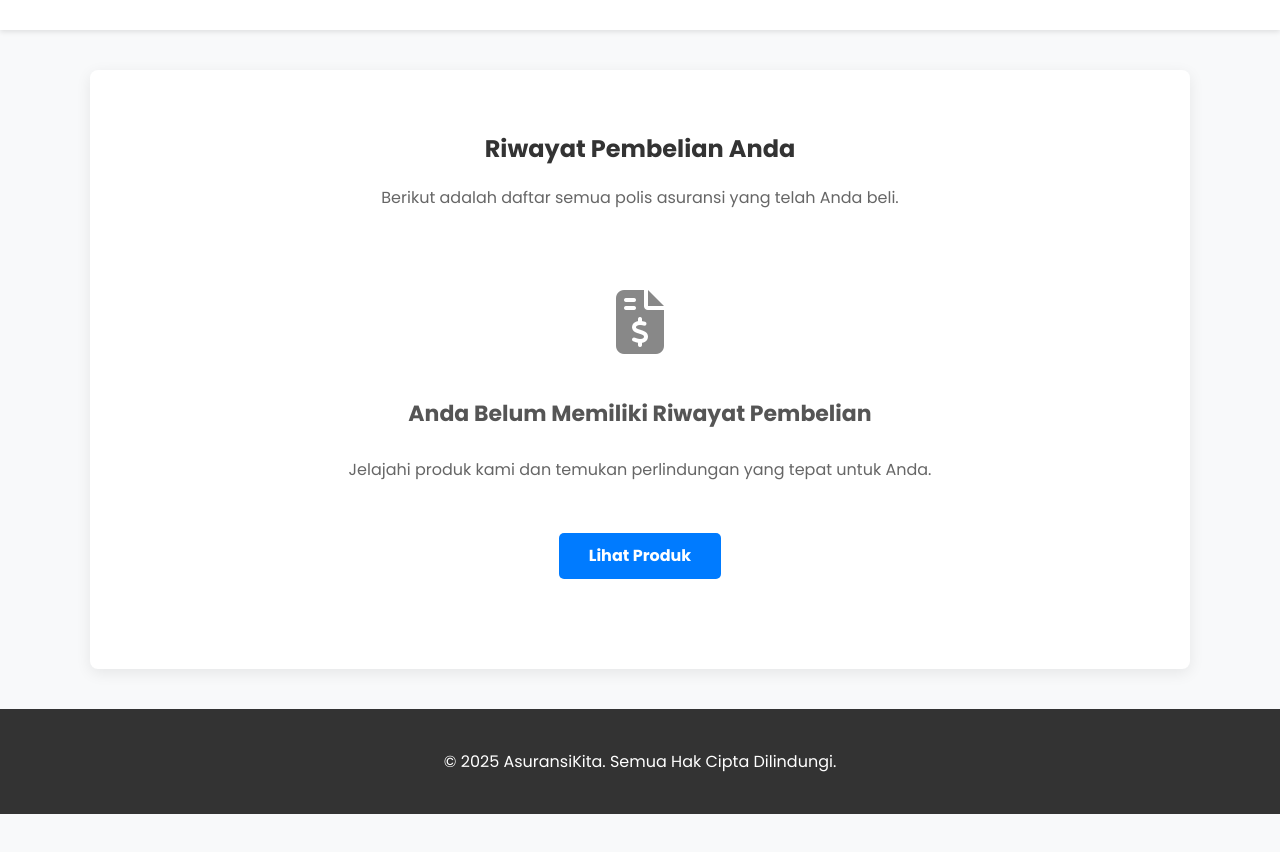
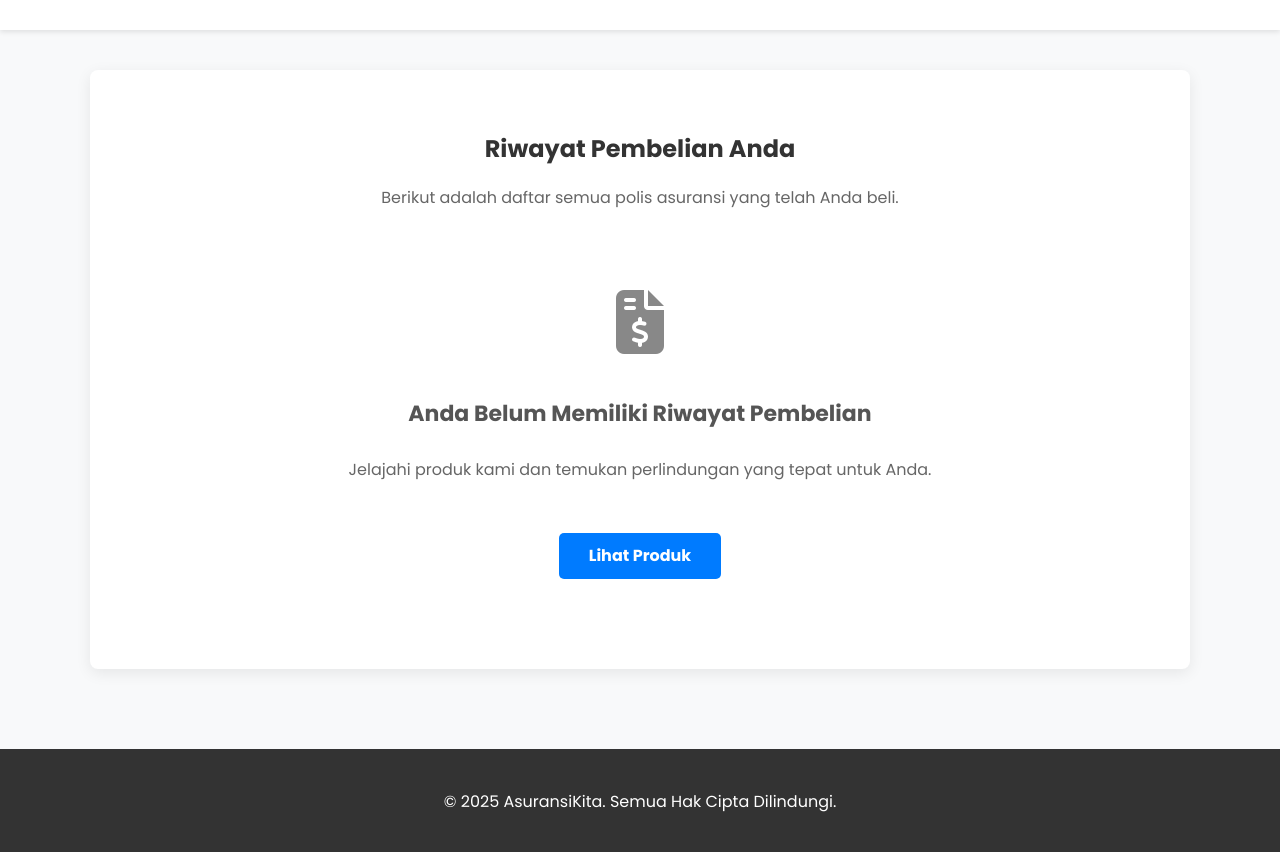
Before and after one commit to rabbanee/asuransi-kita, a plain HTML site: page histori.html in a window 1280 px wide. Shown: the part 78-930 px from the top of the page. Before the commit the page ends 892 px from the top, so only its background shows below. Drawn offline with Linux system fonts and the light colour scheme; sample sign-in values are in the browser's storage.

Commit message:
chore: tidy screen up.

```diff
--- a/css/style.css
+++ b/css/style.css
@@ -16,6 +16,14 @@ body {
     background-color: var(--secondary-color);
     color: var(--text-color);
     line-height: 1.6;
+    min-height: 100vh; /* Set tinggi minimal body = 100% tinggi layar */
+    display: flex;
+    flex-direction: column;
+}
+
+main {
+  /* display: flex; */
+    flex-grow: 1;
 }
 
 .container {
```
